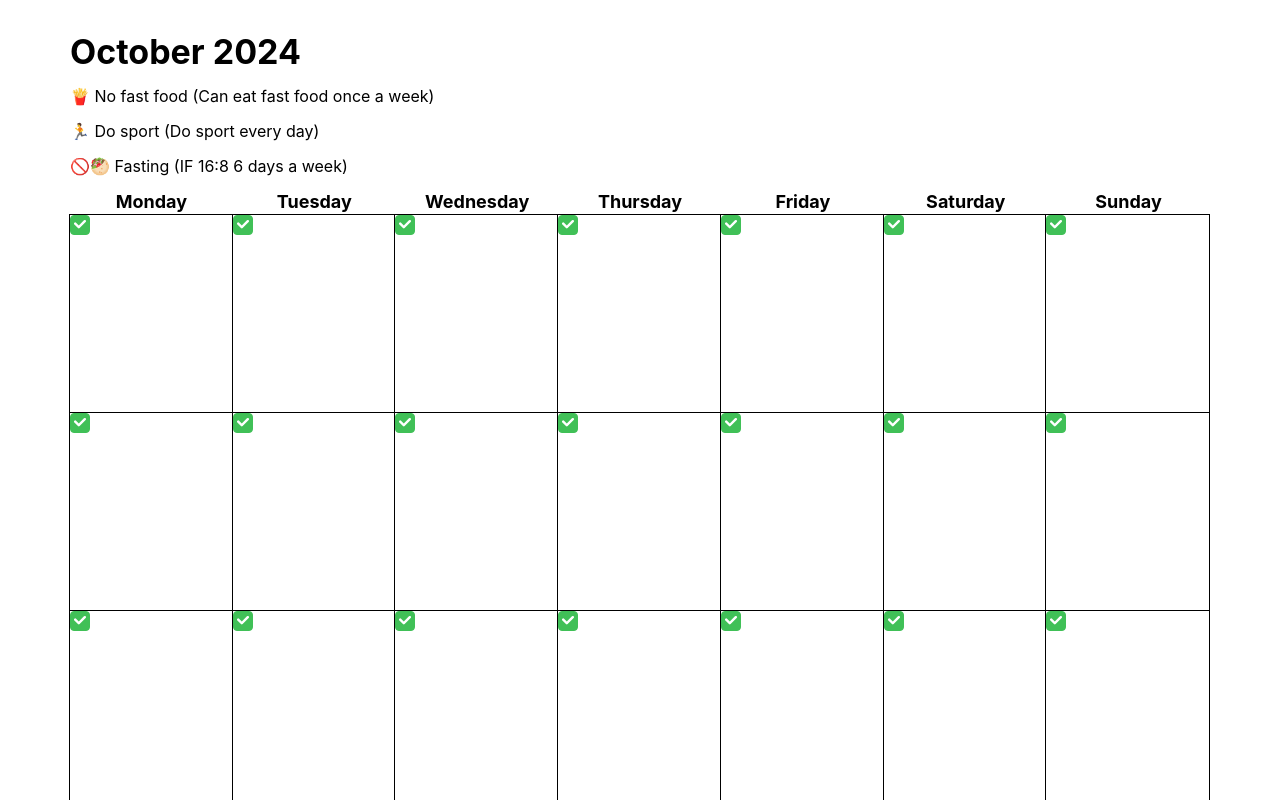
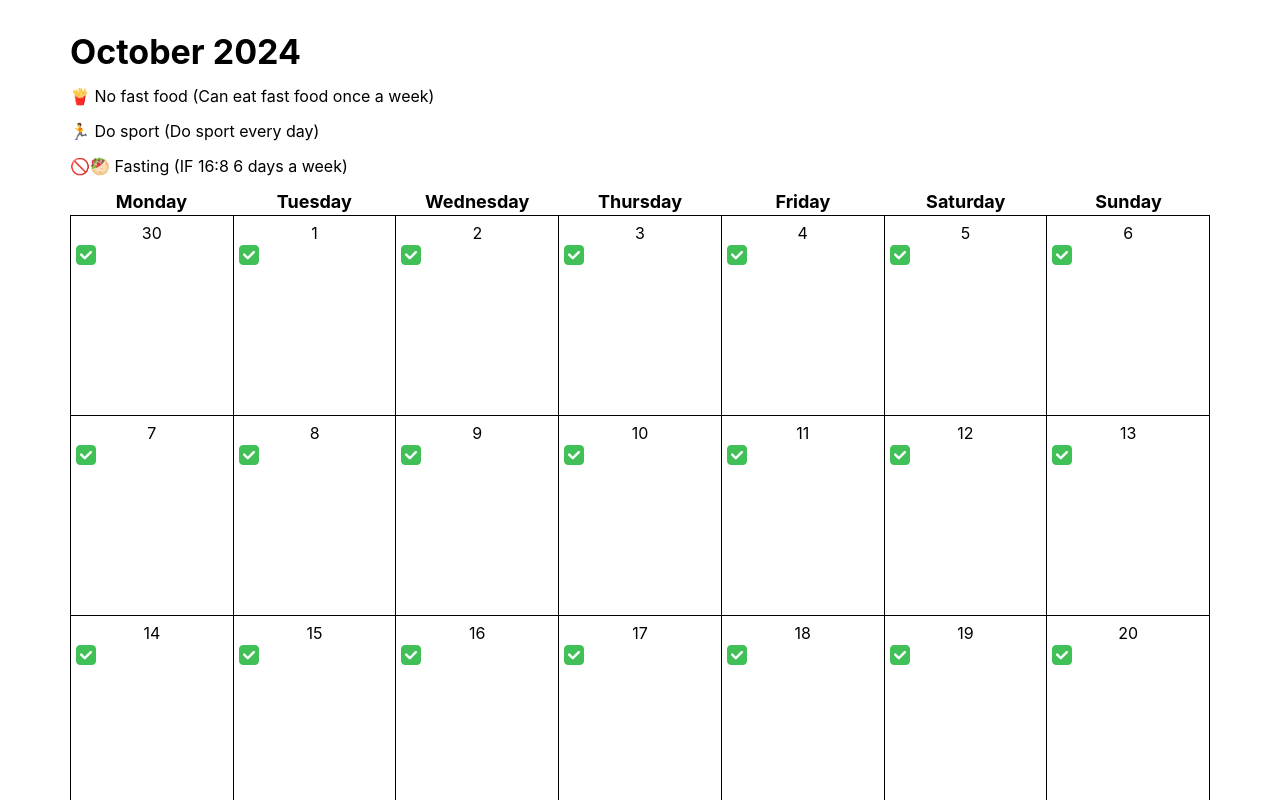
Before and after one commit to Venskiy/streaksapp, a React (Vite) app: page / in a window 1280 px wide. Shown: the top 800 px of the page. Built offline with nearby package versions, Linux system fonts and the light colour scheme.

Commit message:
Display day of months

```diff
--- a/src/App.tsx
+++ b/src/App.tsx
@@ -6,6 +6,10 @@ import '@mantine/core/styles/global.css';
 import '@mantine/core/styles/Flex.css';
 import './styles/main.css';
 import './styles/flex.css';
+
+import dayjs from 'dayjs';
+import isoWeek from 'dayjs/plugin/isoWeek';
+dayjs.extend(isoWeek);
 
 import { MonthView } from './components/MonthView';
 
--- a/src/components/MonthView.tsx
+++ b/src/components/MonthView.tsx
@@ -53,11 +53,12 @@ function GoalList() {
   );
 }
 
-function WeekRow() {
+function WeekRow({ week }) {
   return (
     <Flex direction="row">
-      {Array.from({ length: 7 }, (_, index) => (
+      {week.map((day, index) => (
         <div className="date-cell flex-grow" key={`date-cell-${index}`}>
+          <Text ta="center">{day.format('D')}</Text>
           <Checkbox defaultChecked color="green" />
         </div>
       ))}
@@ -65,8 +66,30 @@ function WeekRow() {
   );
 }
 
+function getMonthView() {
+  // TODO: make month selectable
+  // TODO: handle when 1 february is on monday
+  const now = dayjs();
+  const firstDayOfMonthView = now.startOf('month').startOf('isoWeek');
+  let monthView = [];
+  let week = [];
+  const daysNumber = 35;
+  Array.from({ length: daysNumber }).forEach((_, index) => {
+    if (index % 7 === 0) {
+      monthView.push(week);
+      week = [];
+    }
+    week.push(firstDayOfMonthView.add(index, 'day'));
+    if (index === daysNumber - 1) {
+      monthView.push(week);
+    }
+  });
+  return monthView;
+}
+
 export function MonthView() {
   const now = dayjs();
+  const monthView = getMonthView();
   return (
     <Container fluid={true} px={0} h={1000} w="100%">
       <Title order={1}>{now.format('MMMM YYYY')}</Title>
@@ -74,8 +97,8 @@ export function MonthView() {
       <Flex direction="column" mt="xs">
         <WeekDaysHeader />
         <div className="month-table">
-          {Array.from({ length: 5 }, (_, index) => (
-            <WeekRow key={`week-row-${index}`} />
+          {monthView.map((week, index) => (
+            <WeekRow week={week} key={`week-row-${index}`} />
           ))}
         </div>
       </Flex>
--- a/src/styles/main.css
+++ b/src/styles/main.css
@@ -7,5 +7,5 @@
   height: 200px;
   border-top: 1px solid black;
   border-left: 1px solid black;
-  margin: -1px;
+  padding: 5px;
 }
```
